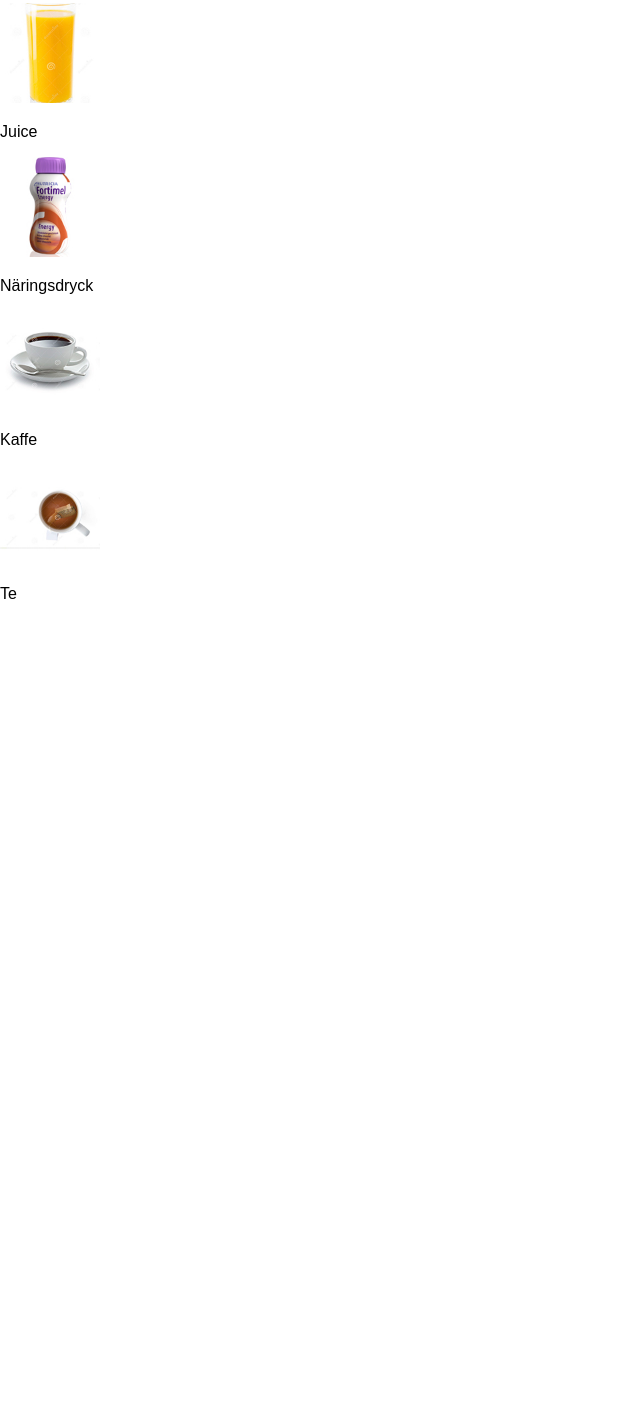
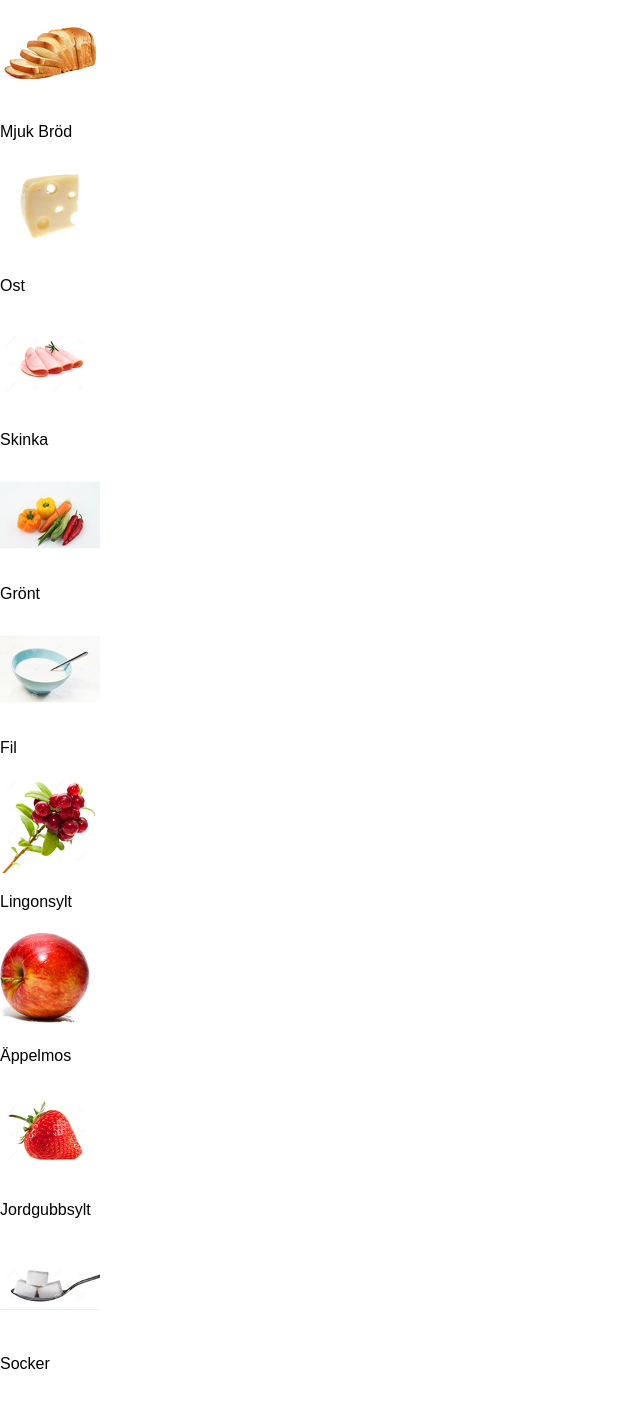
Before and after one commit to corodent/Frukost, a React (Create React App) app: page / in a window 1280 px wide. Shown: the part 1280-2690 px from the top of the page, without its empty margins (0-640 px from the left). Before the commit the page ends 1899 px from the top, so only its background shows below. Built offline with nearby package versions, Linux system fonts and the light colour scheme.

Commit message:
All the options and MenuComponents are created, no styling yet.

```diff
--- a/src/components/BubbleHeader.js
+++ b/src/components/BubbleHeader.js
@@ -36,7 +36,6 @@ export default class BubbleHeader extends Component {
       color: "blue-bg",
     }];
 
-
     const listItems = bubbles[currentBubble].rooms.map( ( bbl => {
       var i = 0;
       return (bbl) => {
--- a/src/components/Menu.js
+++ b/src/components/Menu.js
@@ -1,5 +1,34 @@
 import React, { Component } from 'react';
 import './Menu.css';
+
+class MenuOption extends Component {
+  render() {
+    const { option } = this.props;
+    return(
+      <div className="menu-option">
+        <img src={`images/${option.image}`} alt={option.name} height="100" width="100" />
+        <p>{ option.name }</p>
+      </div>
+    );
+  }
+}
+
+class MenuItem extends Component {
+  render() {
+    const { item } = this.props;
+    return(
+      <div className="menu-item">
+        <MenuOption option={item} />
+        {
+          item.options && item.options.map(
+            option => <MenuOption option={option} />
+          )
+        }
+      </div>
+    );
+  }
+}
+
 
 export default class Menu extends Component {
   render() {
@@ -9,10 +38,7 @@ export default class Menu extends Component {
       {
         menuItems.map( (item) => {
           return(
-            <div key={item.name}>
-            <img src={`images/${item.image}`} alt={item.name} height="100" width="100" />
-            <p>{ item.name }</p>
-            </div>
+            <MenuItem item={item} key={item.name} />
           );
         })
       }
@@ -21,26 +47,90 @@ export default class Menu extends Component {
   }
 }
 
+const mackaOptions = [{
+  name: "Hård Bröd",
+  image: "hardbread.jpg",
+},
+{
+  name: "Mjuk Bröd",
+  image: "softbread.jpg",
+},
+{
+  name: "Ost",
+  image: "ost.jpg",
+},
+{
+  name: "Skinka",
+  image: "skinka.jpg",
+},
+{
+  name: "Grönt",
+  image: "veg.jpg",
+}];
+
+const yogiOptions = [
+  {
+    name: "Lingonsylt",
+    image: "lingonjam.jpg",
+  },
+  {
+    name: "Äppelmos",
+    image: "appelmos.jpg",
+  },
+  {
+    name: "Jordgubbsylt",
+    image: "strawberryjam.jpg",
+  },
+  {
+    name: "Socker",
+    image: "socker.jpg",
+  },
+];
+
+const coffeeOptions = [
+  {
+    name: "Socker",
+    image: "socker.jpg",
+  },
+  {
+    name: "Honung",
+    image: "honey.jpg",
+  },
+  {
+    name: "Mjölk",
+    image: "milk.jpg",
+  },
+  {
+    name: "Sukketter",
+    image: "suketter.jpg",
+  },
+];
+
 const menuItems = [
   {
     name: "Macka 1",
     image: "macka.jpg",
+    options: mackaOptions,
   },
   {
     name: "Macka 2",
     image: "macka.jpg",
+    options: mackaOptions,
   },
   {
     name: "Fil",
     image: "filmilk.jpg",
+    options: yogiOptions,
   },
   {
     name: "Yogurt",
     image: "yoghurt.jpg",
+    options: yogiOptions,
   },
   {
     name: "Gröt",
     image: "grot.jpg",
+    options: yogiOptions,
   },
   {
     name: "Flingor",
@@ -53,6 +143,16 @@ const menuItems = [
   {
     name: "Ägg",
     image: "egg.jpg",
+    options: [
+      {
+        name: "Kaviar",
+        image: "kaviar.jpg",
+      },
+      {
+        name: "Salt",
+        image: "salt.jpg",
+      }
+    ],
   },
   {
     name: "Juice",
@@ -65,9 +165,11 @@ const menuItems = [
   {
     name: "Kaffe",
     image: "kaffe.jpg",
+    options: coffeeOptions,
   },
   {
     name: "Te",
     image: "te.jpg",
+    options: coffeeOptions,
   },
 ];
```
Also changed, not shown: public/images/salt.jpg (added).
